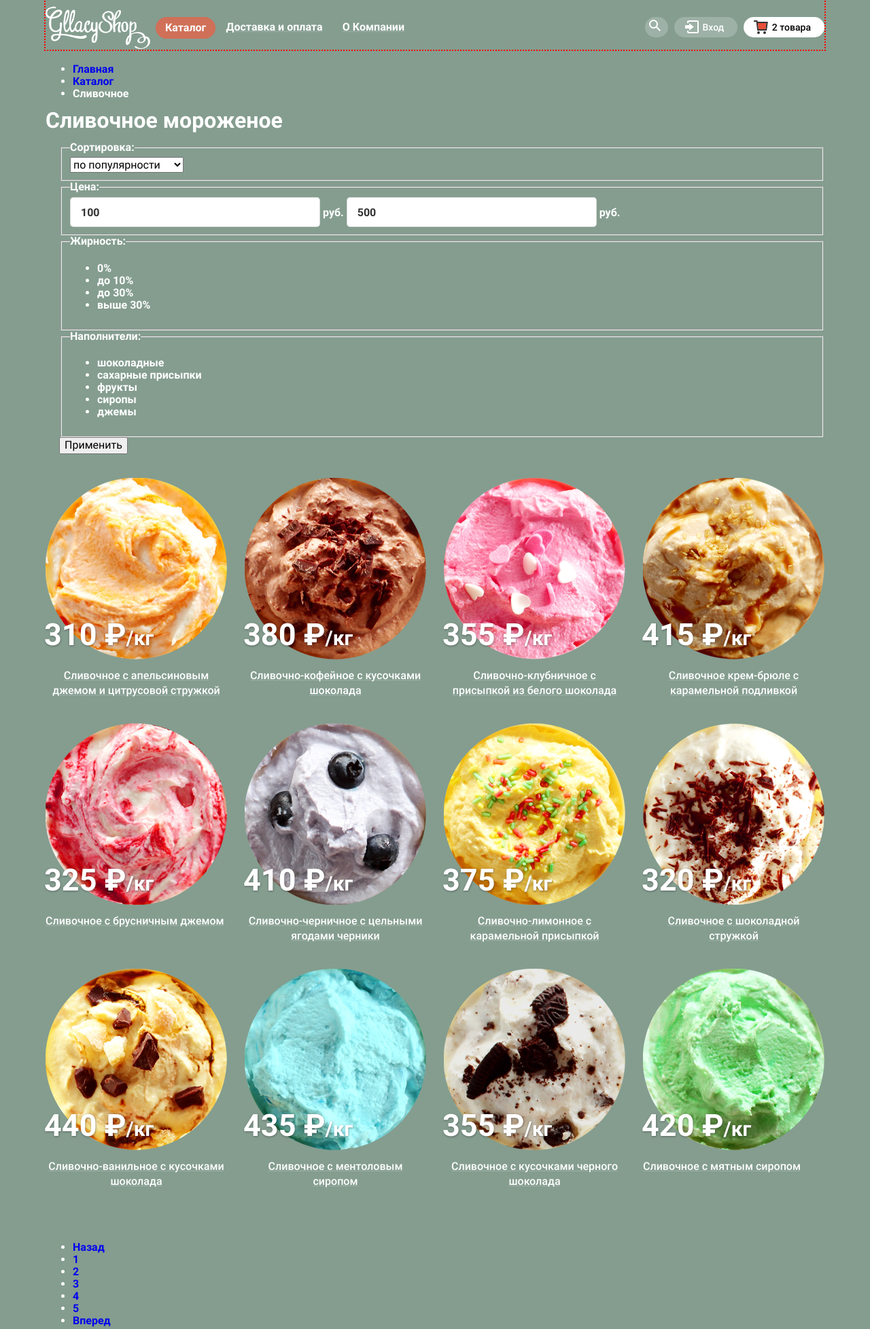
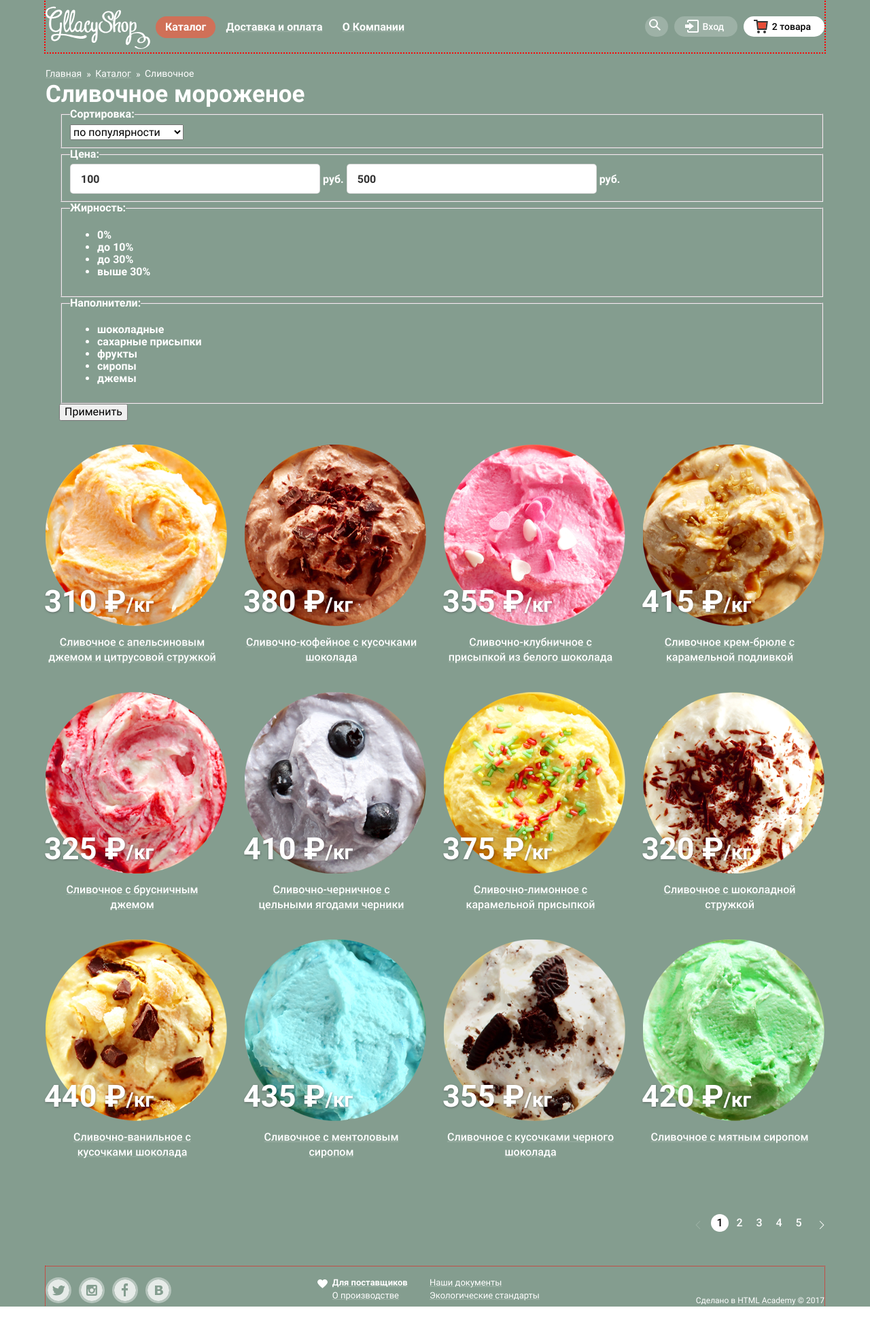
Before and after one commit to ohnejka/573241-gllacy, a plain HTML site: page gllacy-inner.html in a window 1280 px wide. Shown: the top 1955 px of the page at 68% size. After the commit the page ends 1922 px from the top, so only its background shows below. Drawn offline with Linux system fonts and the light colour scheme.

Commit message:
pagination + breadcrumbs

```diff
--- a/css/style.css
+++ b/css/style.css
@@ -141,7 +141,7 @@ html {
 }
 
 .header-wrapper.inner {
-	margin-bottom: 20px;
+	margin-bottom: 23px;
 }
 
 .header-wrapper img {
@@ -157,22 +157,21 @@ html {
 	list-style: none;
 }
 
-.main-navigation {
+header .main-navigation {
 	display: flex;
 	flex-wrap: wrap;
 	justify-content: space-between;
-	align-items: center;
 	flex-shrink: 0;
 	flex-grow: 1;
-}
-
-.site-navigation {
+	margin-top: -3px;
+}
+
+.main-navigation .site-navigation {
 	display: flex;
 	flex-wrap: wrap;
 	flex-shrink: 0;
 	width: 380px;
 	justify-content: space-between;
-	align-items: center;
 
 }
 
@@ -407,7 +406,6 @@ html {
 	width: 100%;
 }
 
-
 .search:hover form,
 .search:focus form {
 	display: block;
@@ -526,6 +524,7 @@ form.login-form a:active {
 	cursor: pointer;
 }
 
+
 .enter-item svg {
 	top: 5px;
 	left: 16px;
@@ -552,6 +551,14 @@ form.login-form a:active {
 .user-navigation li:focus > a {
 	color: rgba(0, 0, 0, 1);
 	background-color: rgba(255, 255, 255, 1);
+}
+
+.user-navigation li:focus,
+.user-navigation li:focus > a {
+	outline-color: rgba(77, 144, 254, 1);
+	outline-offset: -2px;
+	outline-style: auto;
+	outline-width: 5px;
 }
 
 .user-navigation li:active {
@@ -871,6 +878,7 @@ form.login-form a:active {
 	left: 0;
 	padding-bottom: 30px;
 	z-index: 2;
+	width: 255px;
 }
 
 .hits-list .button,
@@ -994,7 +1002,7 @@ form.login-form a:active {
 }
 
 .catalogue-list li {
-	margin-bottom: 40px;
+	margin-bottom: 43px;
 
 }
 
@@ -1321,6 +1329,182 @@ form.login-form a:active {
 }
 
 
+
+
+
+/*  ------------- INNER PAGE ------------------    */
+
+/*  ------------- breadcrumbs ------------------    */
+
+
+ul.breadcrumbs {
+	display: flex;
+
+	list-style: none;
+	margin: 0;
+	margin-bottom: 2px;
+	padding: 0;
+}
+
+.breadcrumbs li,
+.breadcrumbs > li > a {
+font-size: 14px;
+  font-weight: 400;
+  font-style: normal;
+  line-height: 16px;
+  color: rgba(255, 255, 255, 1);
+}
+
+.breadcrumbs > li > a {
+	position: relative;
+	text-decoration: underline;
+  	text-decoration-color: rgba(255, 255, 255, 0.2);
+}
+
+.breadcrumbs li {
+	margin-right: 20px;
+}
+
+.breadcrumbs > li > a:hover,
+.breadcrumbs > li > a:focus {
+	color: rgba(255, 188, 158, 1);
+}
+
+.breadcrumbs > li > a:active {
+	color: rgba(255, 188, 158, 0.7);
+}
+
+.breadcrumbs > li > a::after {
+	content: '»';
+	position: absolute;
+	top: 1px;
+	right: -9px;
+
+	width: 2px;
+	height: 1px;
+	color: rgba(255, 255, 255, 1);
+}
+
+/*  ------------- main content ------------------    */
+
+.main-inner h1 {
+	margin: 0;
+	padding: 0;
+	 font-size: 35px;
+  font-weight: 700;
+  font-style: normal;
+  line-height: 41px;
+  color: rgba(255, 255, 255, 1);
+
+}
+
+
+/*  ------------- pagination ------------------    */
+
+ul.pagination {
+	position: relative;
+	padding: 0;
+	margin: 0;
+	margin-bottom: 51px;
+	list-style: none;
+	padding-left: 979px;
+
+	display: flex;
+	flex-shrink: 0;
+
+}
+
+.pagination .pagination-item {
+
+	display: inline-block;
+	width: 26px;
+	height: 26px;
+	border-radius: 50%;
+	font-size: 16px;
+  	font-weight: 500;
+  	font-style: normal;
+  	line-height: 26px;
+  	color: rgba(255, 255, 255, 1);
+  	text-align: center;
+  	vertical-align: middle;
+  	margin-right: 3px;
+
+}
+
+
+
+.pagination .pagination-item:hover,
+.pagination .pagination-item:focus {
+	background-color: rgba(255, 255, 255, 0.2);
+}
+
+.pagination .pagination-item:active,
+.pagination .pagination-item.active {
+	background-color: rgba(255, 255, 255, 1);
+	color: rgba(0, 0, 0, 1);
+}
+
+
+.page-forward::before {
+	content: '';
+	position: absolute;
+	width: 8px;
+	height: 12px;
+
+	top: 10px;
+	right: 0;
+
+	background-image: url('../img/page-right.svg');
+	background-repeat: no-repeat;
+	background-position: 0 0;
+}
+
+.page-back::before {
+	content: '';
+	position: absolute;
+	width: 8px;
+	height: 12px;
+
+	top: 10px;
+	right: 182px;
+	transform: rotate(180deg);
+
+	background-image: url('../img/page-right.svg');
+	background-repeat: no-repeat;
+	background-position: 0 0;
+}
+
+.page-forward:hover::before,
+.page-forward:focus::before,
+.page-back:hover::before,
+.page-back:focus::before {
+	opacity: 0.4;
+}
+
+.page-forward:focus::before,
+.page-back:focus::before {
+	outline-color: rgba(77, 144, 254, 1);
+	outline-offset: -2px;
+	outline-style: auto;
+	outline-width: 5px;
+}
+
+.page-forward:active::before,
+.page-back:active::before {
+	opacity: 0.2;
+}
+
+
+.page-forward.inactive,
+.page-back.inactive {
+	opacity: 0.2;
+	cursor: default;
+}
+
+
+
+
+
 /*  ------------- FOOTER ------------------    */
 
 footer {
--- a/gllacy-inner.html
+++ b/gllacy-inner.html
@@ -14,7 +14,7 @@
 
     <header>
     	<div class="header-wrapper inner">
-    		<img src="img/logo.svg" alt="Логотип компании Gllacy Shop" width="154" height="64">
+    		<a href="index.html"><img src="img/logo.svg" alt="Логотип компании Gllacy Shop" width="154" height="64"></a>
 	    	<nav class="main-navigation">
 	    		<ul class="site-navigation">
 	    			<li class="show-submenu"><a class="catalogue page-current" href="">Каталог</a>
@@ -93,12 +93,17 @@
 
 
 
-    <main>
+    <main class="main-inner">
+
     	<ul class="breadcrumbs">
           <li><a href="index.html">Главная</a></li>
           <li><a href="#">Каталог</a></li>
           <li class="breadcrumbs-current">Сливочное</li>
         </ul>
+
+
+
+
         <h1>Сливочное мороженое</h1>
 
 
@@ -229,7 +234,7 @@
         		<li>
         			<div class="img-wrapper">
     				<img src="img/inner_page/6.png" alt="Сливочно-черничное с цельными ягодами черники " width="267" height="267"></div>
-    				<a href="" class="icecream-name">Сливочно-черничное с цельными ягодами черники</a>
+    				<a href="" class="icecream-name">Сливочно-черничное с<br> цельными ягодами черники</a>
                     <p class="icecream-price">410 ₽<span>/кг</span></p>
                     <a class="button" href="">Быстрый просмотр</a>
         		</li>
@@ -278,15 +283,17 @@
         	</ul>
         </section>
 
+
         <ul class="pagination">
-            <li><a class="pagination-item page-back" href="#">Назад</a></li>
-            <li><a class="pagination-item" href="#">1</a></li>
+            <li><a class="page-back inactive" href="#"><span class="visually-hidden">Назад</span></a></li>
+            <li><a class="pagination-item active" href="#">1</a></li>
             <li><a class="pagination-item" href="#">2</a></li>
             <li><a class="pagination-item" href="#">3</a></li>
             <li><a class="pagination-item" href="#">4</a></li>
             <li><a class="pagination-item" href="#">5</a></li>
-            <li><a class="pagination-item page-forward" href="#">Вперед</a></li>
+            <li><a class="page-forward" href="#"><span class="visually-hidden">Вперед</span></a></li>
          </ul>
+
 
 
     </main>
```
Also changed, not shown: index.html (+1 -1 lines), img/page-right.svg (added).
